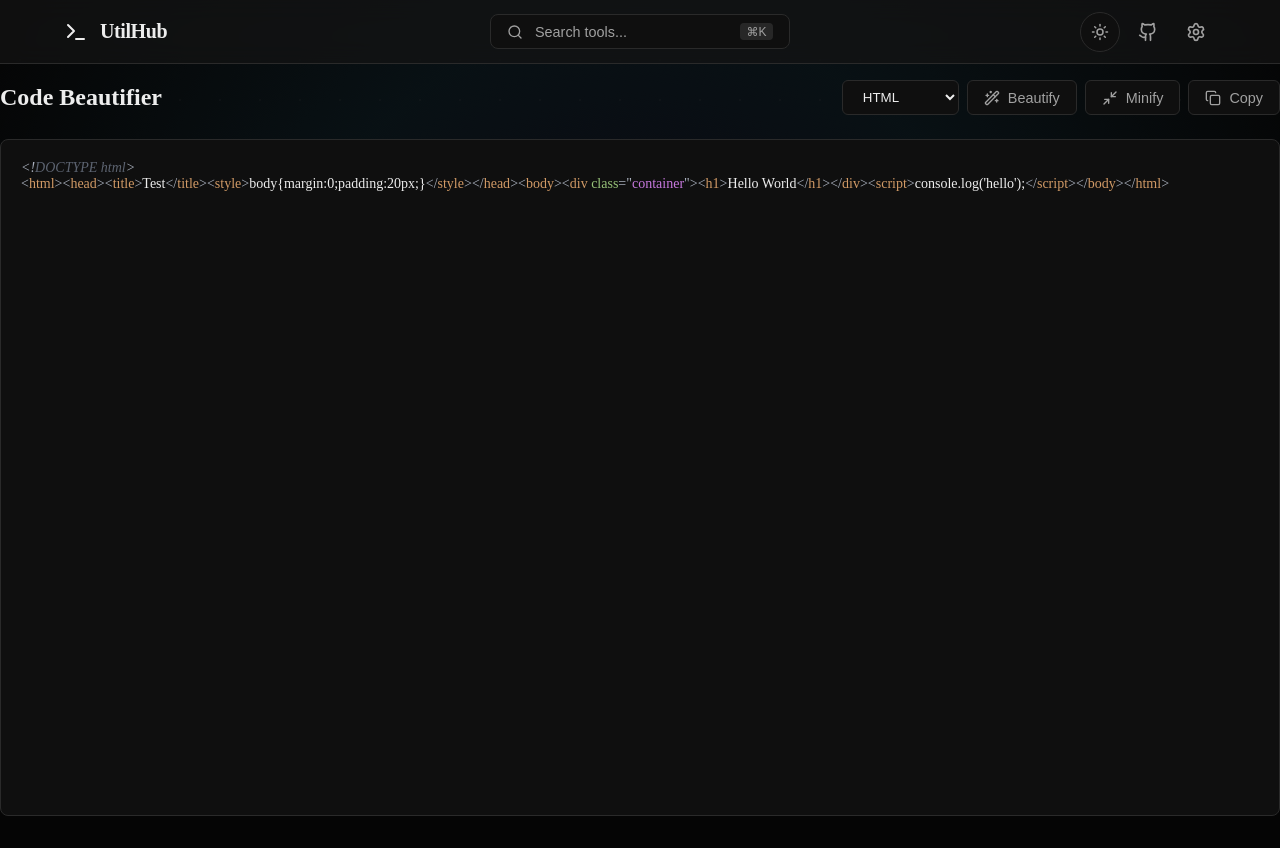
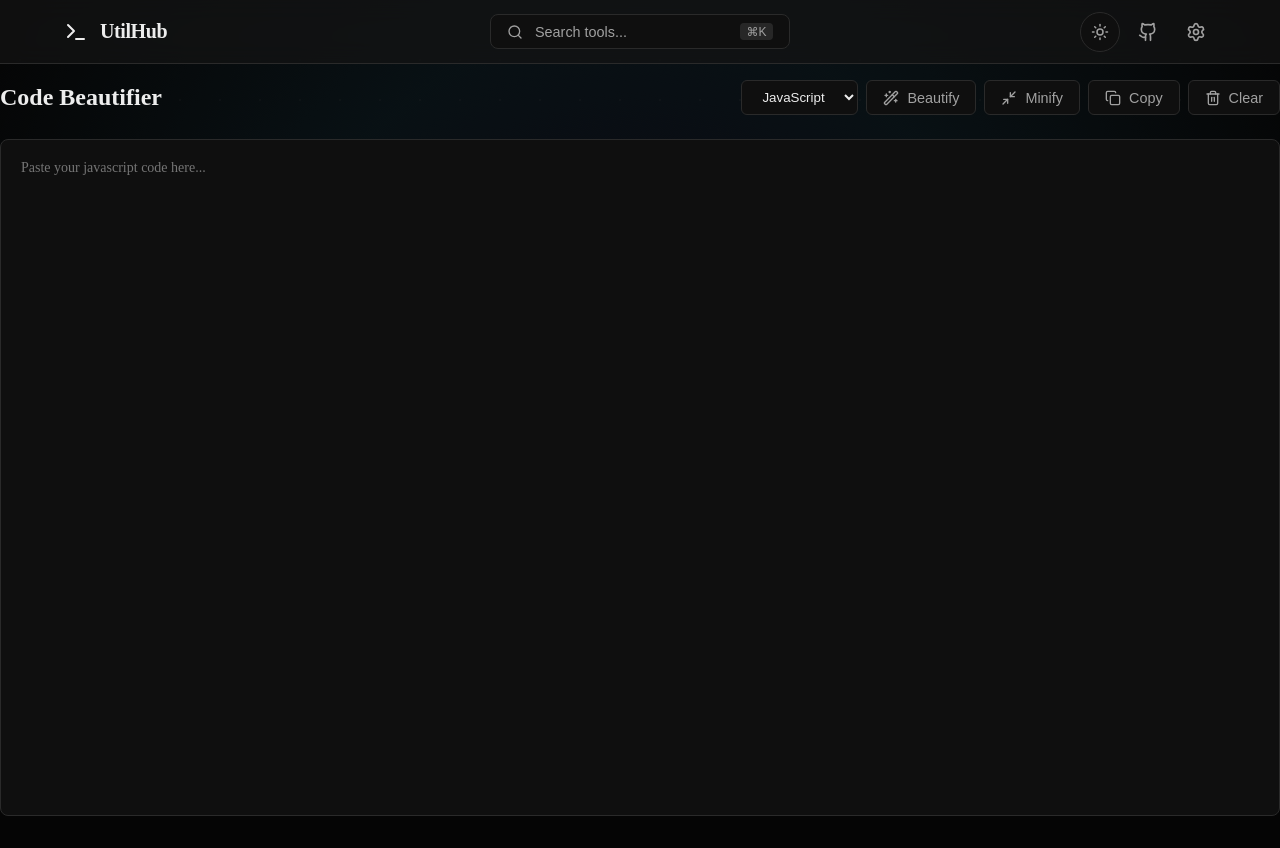
Before and after one commit to seshuthota/utilhub, a Next.js app: page /tools/beautify in a window 1280 px wide. Built offline with nearby package versions, Linux system fonts and the light colour scheme.

Commit message:
feat: enhance code beautifier with prettier, sql-formatter, and 9 languages

```diff
--- a/src/app/tools/beautify/page.jsx
+++ b/src/app/tools/beautify/page.jsx
@@ -1,79 +1,134 @@
+
 'use client';
 
-import { useState } from 'react';
+import { useState, useCallback } from 'react';
 import Editor from 'react-simple-code-editor';
 import Prism from 'prismjs';
+
+// Prism Languages
 import 'prismjs/components/prism-css';
 import 'prismjs/components/prism-javascript';
-import 'prismjs/components/prism-markup';
-import { Wand2, Copy, Trash2, Minimize2 } from 'lucide-react';
+import 'prismjs/components/prism-markup'; // matches html/xml
+import 'prismjs/components/prism-typescript';
+import 'prismjs/components/prism-json';
+import 'prismjs/components/prism-sql';
+import 'prismjs/components/prism-yaml';
+import 'prismjs/components/prism-markdown';
+
+// Formatters
+import * as prettier from 'prettier/standalone';
+import * as parserBabel from 'prettier/plugins/babel';
+import * as parserHtml from 'prettier/plugins/html';
+import * as parserPostcss from 'prettier/plugins/postcss';
+import * as parserYaml from 'prettier/plugins/yaml';
+import * as parserMarkdown from 'prettier/plugins/markdown';
+import * as parserEstree from 'prettier/plugins/estree';
+
+import { format as formatSql } from 'sql-formatter';
+import xmlFormat from 'xml-formatter';
+
+import { Wand2, Copy, Trash2, Minimize2, AlertCircle } from 'lucide-react';
+import { useToast } from '@/components/Toast';
 import styles from './page.module.css';
 
-const defaultCode = `<!DOCTYPE html>
-<html><head><title>Test</title><style>body{margin:0;padding:20px;}</style></head><body><div class="container"><h1>Hello World</h1></div><script>console.log('hello');</script></body></html>`;
+const LANGUAGES = [
+    { id: 'javascript', name: 'JavaScript', parser: 'babel', plugin: [parserBabel, parserEstree] },
+    { id: 'typescript', name: 'TypeScript', parser: 'babel-ts', plugin: [parserBabel, parserEstree] },
+    { id: 'html', name: 'HTML', parser: 'html', plugin: [parserHtml] },
+    { id: 'css', name: 'CSS', parser: 'css', plugin: [parserPostcss] },
+    { id: 'json', name: 'JSON', parser: 'json', plugin: [parserBabel, parserEstree] },
+    { id: 'markdown', name: 'Markdown', parser: 'markdown', plugin: [parserMarkdown] },
+    { id: 'yaml', name: 'YAML', parser: 'yaml', plugin: [parserYaml] },
+    { id: 'xml', name: 'XML', parser: 'xml', plugin: [] }, // handled separately
+    { id: 'sql', name: 'SQL', parser: 'sql', plugin: [] }, // handled separately
+];
 
 export default function BeautifyTool() {
-    const [code, setCode] = useState(defaultCode);
-    const [language, setLanguage] = useState('html');
+    const [code, setCode] = useState('');
+    const [language, setLanguage] = useState('javascript');
+    const [error, setError] = useState(null);
+    const { showToast } = useToast();
 
-    // Simple beautification functions (no external deps for basic formatting)
-    function beautify(input, lang) {
+    const handleBeautify = async () => {
         try {
-            if (lang === 'html') {
-                return beautifyHTML(input);
-            } else if (lang === 'css') {
-                return beautifyCSS(input);
-            } else if (lang === 'javascript') {
-                return beautifyJS(input);
+            setError(null);
+            if (!code.trim()) return;
+
+            const selectedLang = LANGUAGES.find(l => l.id === language);
+            let formatted = '';
+
+            if (language === 'sql') {
+                formatted = formatSql(code);
+            } else if (language === 'xml') {
+                formatted = xmlFormat(code, {
+                    indentation: '  ',
+                    collapseContent: true,
+                    lineSeparator: '\n'
+                });
+            } else {
+                formatted = await prettier.format(code, {
+                    parser: selectedLang.parser,
+                    plugins: selectedLang.plugin,
+                    printWidth: 80,
+                    tabWidth: 2,
+                    semi: true,
+                    singleQuote: true,
+                });
             }
-            return input;
+
+            setCode(formatted);
+            showToast('Code beautified successfully', 'success');
         } catch (e) {
-            return input;
+            console.error(e);
+            setError(e.message);
+            showToast('Formatting failed', 'error');
         }
-    }
+    };
 
-    function beautifyHTML(str) {
-        let formatted = '';
-        let indent = 0;
-        str.split(/(<[^>]+>)/g).forEach(token => {
-            if (token.match(/^<\//)) {
-                indent--;
+    const handleMinify = async () => {
+        try {
+            setError(null);
+            if (!code.trim()) return;
+
+            let minified = '';
+
+            // Basic minification logic (Prettier doesn't minify heavily)
+            if (language === 'json') {
+                minified = JSON.stringify(JSON.parse(code));
+            } else if (language === 'xml') {
+                minified = xmlFormat(code, { indentation: '', lineSeparator: '' });
+            } else if (language === 'sql') {
+                // SQL minification is tricky, just simple whitespace collapse
+                minified = code.replace(/\s+/g, ' ').trim();
+            } else {
+                // Formatting with no whitespace is hard, simple logic:
+                minified = code.replace(/\s+/g, ' ').trim();
+                showToast('Basic minification applied', 'info');
             }
-            if (token.trim()) {
-                formatted += '  '.repeat(Math.max(0, indent)) + token.trim() + '\n';
+
+            if (minified) {
+                setCode(minified);
+                showToast('Minified successfully', 'success');
             }
-            if (token.match(/^<[^\/!][^>]*[^\/]>$/) && !token.match(/^<(br|hr|img|input|meta|link)/i)) {
-                indent++;
-            }
-        });
-        return formatted.trim();
-    }
+        } catch (e) {
+            setError(e.message);
+            showToast('Minification failed', 'error');
+        }
+    };
 
-    function beautifyCSS(str) {
-        return str
-            .replace(/\s*{\s*/g, ' {\n  ')
-            .replace(/;\s*/g, ';\n  ')
-            .replace(/\s*}\s*/g, '\n}\n')
-            .replace(/\n\s*\n/g, '\n')
-            .trim();
-    }
-
-    function beautifyJS(str) {
-        return str
-            .replace(/;(?!\n)/g, ';\n')
-            .replace(/{(?!\n)/g, '{\n  ')
-            .replace(/}(?!\n)/g, '\n}')
-            .trim();
-    }
-
-    function minify(input) {
-        return input.replace(/\s+/g, ' ').replace(/>\s+</g, '><').trim();
-    }
-
-    const getLang = () => {
-        if (language === 'html') return Prism.languages.markup;
-        if (language === 'css') return Prism.languages.css;
-        return Prism.languages.javascript;
+    const getPrismLang = (lang) => {
+        switch (lang) {
+            case 'html': return Prism.languages.markup;
+            case 'xml': return Prism.languages.markup;
+            case 'css': return Prism.languages.css;
+            case 'javascript': return Prism.languages.javascript;
+            case 'typescript': return Prism.languages.typescript;
+            case 'json': return Prism.languages.json;
+            case 'sql': return Prism.languages.sql;
+            case 'yaml': return Prism.languages.yaml;
+            case 'markdown': return Prism.languages.markdown;
+            default: return Prism.languages.javascript;
+        }
     };
 
     return (
@@ -81,28 +136,50 @@ export default function BeautifyTool() {
             <header className={styles.header}>
                 <h1 className={styles.title}>Code Beautifier</h1>
                 <div className={styles.actions}>
-                    <select value={language} onChange={(e) => setLanguage(e.target.value)} className={styles.select}>
-                        <option value="html">HTML</option>
-                        <option value="css">CSS</option>
-                        <option value="javascript">JavaScript</option>
+                    <select
+                        value={language}
+                        onChange={(e) => setLanguage(e.target.value)}
+                        className={styles.select}
+                    >
+                        {LANGUAGES.map(lang => (
+                            <option key={lang.id} value={lang.id}>{lang.name}</option>
+                        ))}
                     </select>
-                    <button className={styles.button} onClick={() => setCode(beautify(code, language))}>
+
+                    <button className={styles.button} onClick={handleBeautify}>
                         <Wand2 size={16} /> Beautify
                     </button>
-                    <button className={styles.button} onClick={() => setCode(minify(code))}>
+                    <button className={styles.button} onClick={handleMinify}>
                         <Minimize2 size={16} /> Minify
                     </button>
-                    <button className={styles.button} onClick={() => navigator.clipboard.writeText(code)}>
+                    <button className={styles.button} onClick={() => {
+                        navigator.clipboard.writeText(code);
+                        showToast('Copied to clipboard', 'success');
+                    }}>
                         <Copy size={16} /> Copy
+                    </button>
+                    <button className={styles.button} onClick={() => setCode('')}>
+                        <Trash2 size={16} /> Clear
                     </button>
                 </div>
             </header>
+
+            {error && (
+                <div className={styles.errorBanner}>
+                    <AlertCircle size={16} />
+                    <span>{error}</span>
+                </div>
+            )}
 
             <div className={styles.editorWrapper}>
                 <Editor
                     value={code}
                     onValueChange={setCode}
-                    highlight={code => Prism.highlight(code, getLang(), language)}
+                    highlight={code => Prism.highlight(
+                        code,
+                        getPrismLang(language) || Prism.languages.plaintext,
+                        language
+                    )}
                     padding={20}
                     style={{
                         fontFamily: 'var(--font-mono)',
@@ -110,6 +187,7 @@ export default function BeautifyTool() {
                         backgroundColor: 'transparent',
                         minHeight: '100%',
                     }}
+                    placeholder={`Paste your ${language} code here...`}
                 />
             </div>
         </div>
--- a/src/app/tools/beautify/page.module.css
+++ b/src/app/tools/beautify/page.module.css
@@ -59,3 +59,29 @@
     border-radius: 8px;
     overflow: auto;
 }
+
+.errorBanner {
+    display: flex;
+    align-items: center;
+    gap: 0.75rem;
+    padding: 0.75rem 1rem;
+    margin-bottom: 1rem;
+    background: rgba(239, 68, 68, 0.1);
+    color: #ef4444;
+    border: 1px solid rgba(239, 68, 68, 0.2);
+    border-radius: 8px;
+    font-size: 0.9rem;
+    animation: fadeIn 0.3s ease-out;
+}
+
+@keyframes fadeIn {
+    from {
+        opacity: 0;
+        transform: translateY(-5px);
+    }
+
+    to {
+        opacity: 1;
+        transform: translateY(0);
+    }
+}
```
